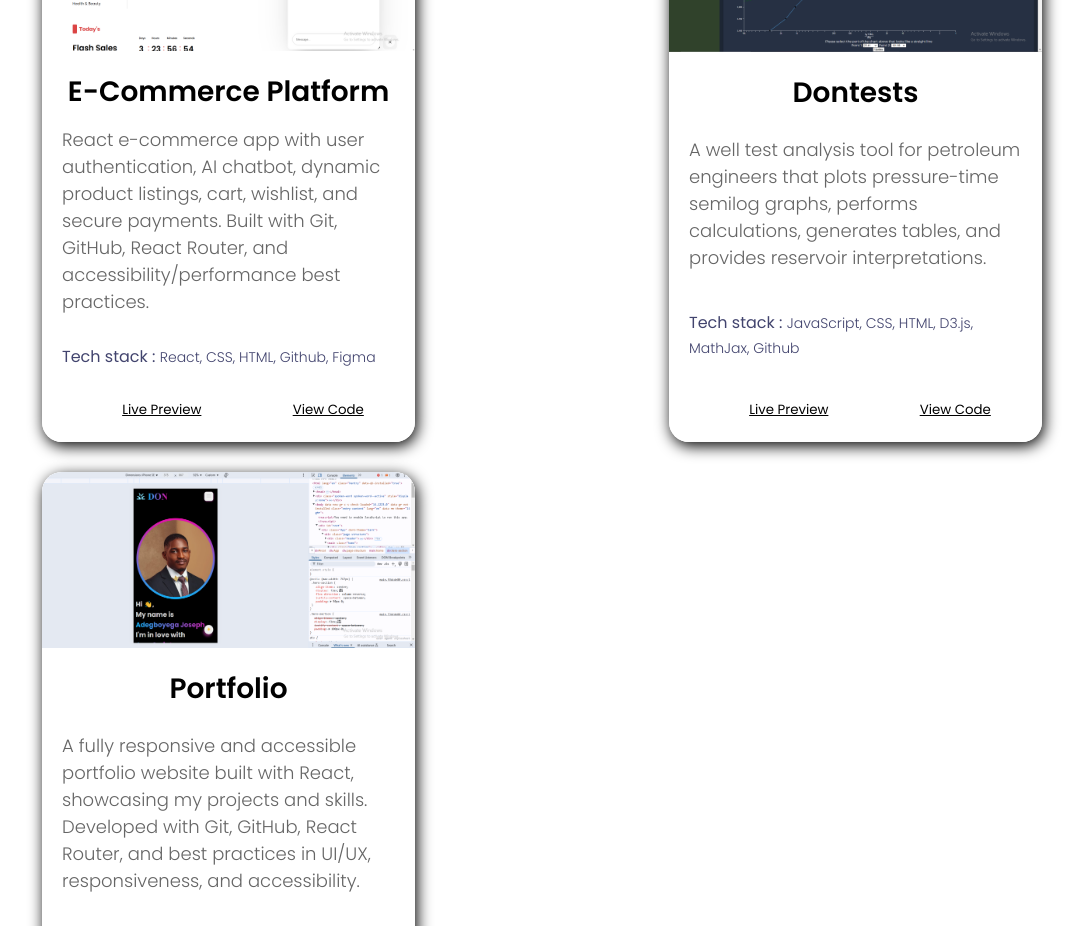
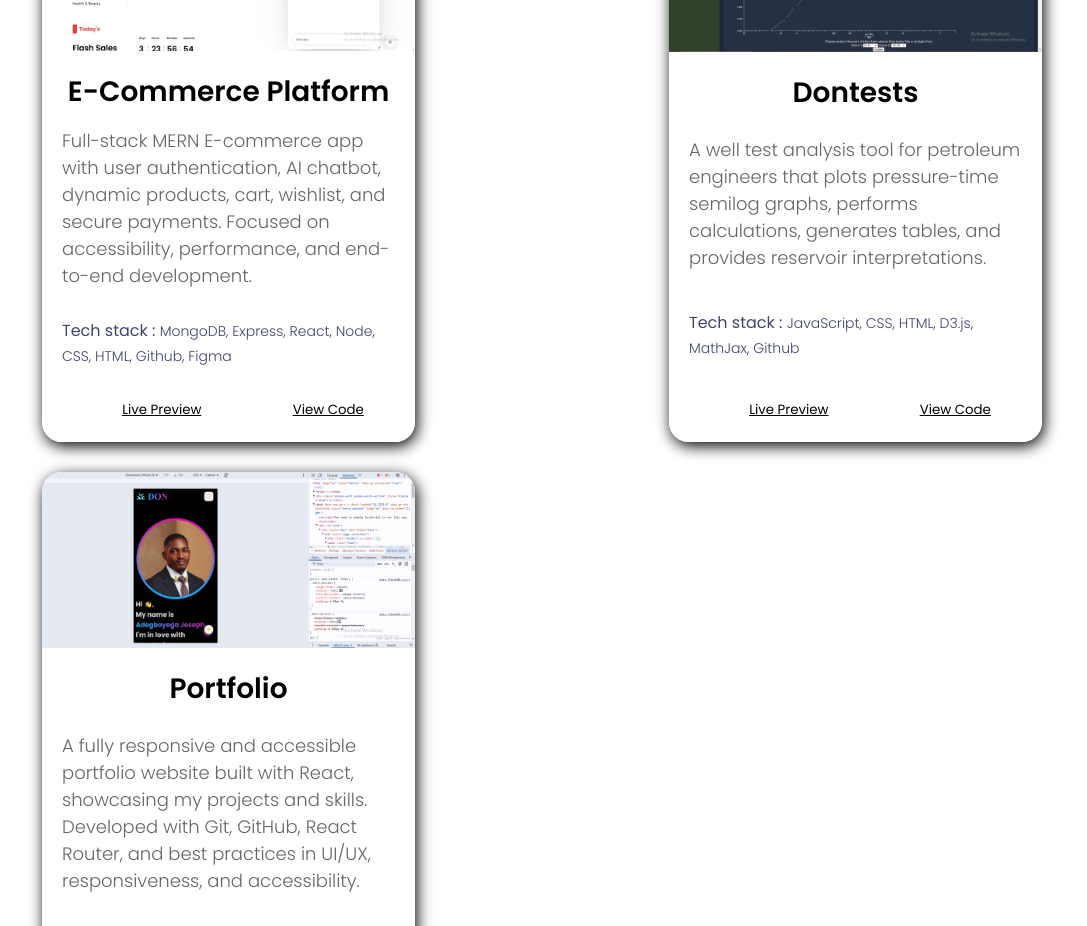
Before and after one commit to AdeJosephdon/Portfolio, a React (Create React App) app: page / in a window 1280 px wide. Shown: the part 1700-2626 px from the top of the page, without its empty margins (98-1185 px from the left). Built offline with nearby package versions, Linux system fonts and the light colour scheme; some icons are missing.

Commit message:
Updated the E-commerce project details

```diff
--- a/src/components/PortfolioData.js
+++ b/src/components/PortfolioData.js
@@ -1,47 +1,57 @@
-const PortfolioData =
-[
-
+const PortfolioData = [
   {
-    "id": 1,
-    "title": "E-Commerce Platform",
-    "image": "/Ecommerce 1.png",
-    "small_description": "React e-commerce app with user authentication, AI chatbot, dynamic product listings, cart, wishlist, and secure payments. Built with Git, GitHub, React Router, and accessibility/performance best practices.",
-    "long_description": "This E-commerce website is a personal project designed to showcase my skills, projects, and experiences as a frontend developer. This project is my first project after comleting my React course by FreeCodeCamp. The following are the new tool are extensions from my free code camp lessons:",
-    "description_images":
-    [
+    id: 1,
+    title: "E-Commerce Platform",
+    image: "/Ecommerce 1.png",
+    small_description:
+      "Full-stack MERN E-commerce app with user authentication, AI chatbot, dynamic products, cart, wishlist, and secure payments. Focused on accessibility, performance, and end-to-end development.",
+    long_description:
+      "This E-commerce platform is a personal full-stack project showcasing my growth from frontend to full-stack development. Originally built with React as my first post-course project after completing FreeCodeCamp’s React curriculum, I later converted it into a full-stack MERN application. I designed, developed, and integrated both the frontend and backend, demonstrating end-to-end web development proficiency. This project applied the following:",
+    description_images: [
       "/Ecommerce 1.png",
       "/Ecommerce 2.png",
-       "/Ecommerce 3.png"
+      "/Ecommerce 3.png",
     ],
-    "tech_stack": ["React", "CSS", "HTML", "Github", "Figma"],
-    "concepts_practised": [
-        "Implementation of AI chatbot",
-        "Recreation of Figma design: (https://www.figma.com/design/noB6Ao9cDlRHCNbJiZgNWP/Full-E-Commerce-Website-UI-UX-Design-(Community)?node-id=1-3&p=f&t=10m0lgK9jcLG9kXW-0)",
-        "Integrated APIs for dynamic data fetching and interaction.",
-        "Dynamic navigation using React Router, Page structure, useContext() for a seamless browsing experience.",
-        "Recreated a UI/UX design with attention to detail.",
-        "Deepened my understanding of Git and GitHub for version control, learning how to create, manage, and push branches, resolve push errors, protect API keys using .env, reset a Git repository, and start fresh while following best practices in a React project.",
-        "Explored and applied useState for state management.",
-        "Utilized useRef for handling references within components.",
-        "By building this e-commerce platform, I strengthened my frontend development skills while demonstrating my ability to create well-structured, maintainable, and user-friendly web applications."
+    tech_stack: [
+      "MongoDB",
+      "Express",
+      "React",
+      "Node",
+      "CSS",
+      "HTML",
+      "Github",
+      "Figma",
     ],
-    "live_preview": "https://e-commerce-six-mauve.vercel.app/",
-    "view_code": "https://github.com/AdeJosephdon/eCommerce"
+    concepts_practised: [
+      "Built full RESTful APIs using Express.js and Node.js.",
+      "Integrated MongoDB for persistent product, user, and cart data storage.",
+      "Implemented JWT-based user authentication and route protection.",
+      "Connected frontend and backend seamlessly using Fetch API and route configurations.",
+      "Recreated a Figma design: (https://www.figma.com/design/noB6Ao9cDlRHCNbJiZgNWP/Full-E-Commerce-Website-UI-UX-Design-(Community)?node-id=1-3&p=f&t=10m0lgK9jcLG9kXW-0)",
+      "Implemented AI chatbot for user support using Gemini API.",
+      "Used React Router for dynamic page navigation and structured routing.",
+      "Managed state with useState, useContext, and useRef hooks.",
+      "Applied Git and GitHub best practices: branch creation, API key protection with .env, repo reset, and project version control.",
+      "Built the application with a focus on accessibility, responsiveness, and performance.",
+    ],
+    live_preview: "https://ecommerce-bvsy.onrender.com/",
+    view_code: "https://github.com/AdeJosephdon/eCommerce",
   },
   {
-    "id": 2,
-    "title": "Dontests",
-    "image": "/DonTests slide 1.png",
-    "small_description": "A well test analysis tool for petroleum engineers that plots pressure-time semilog graphs, performs calculations, generates tables, and provides reservoir interpretations.",
-    "long_description": "This petroleum engineering well test tool is designed to assist in reservoir analysis by automating key well test processes. It generates pressure-time semilog plots, performs essential calculations, and constructs detailed tables to support decision-making. This application enhances efficiency and accuracy in petroleum engineering workflows. The following are the frontend tools I used to bring this project to life:",
-    "description_images":
-    [
+    id: 2,
+    title: "Dontests",
+    image: "/DonTests slide 1.png",
+    small_description:
+      "A well test analysis tool for petroleum engineers that plots pressure-time semilog graphs, performs calculations, generates tables, and provides reservoir interpretations.",
+    long_description:
+      "This petroleum engineering well test tool is designed to assist in reservoir analysis by automating key well test processes. It generates pressure-time semilog plots, performs essential calculations, and constructs detailed tables to support decision-making. This application enhances efficiency and accuracy in petroleum engineering workflows. The following are the frontend tools I used to bring this project to life:",
+    description_images: [
       "/Dontests 2 slide.png",
       "/DonTests slide 1.png",
-       "/DonTests slide 3.png"
+      "/DonTests slide 3.png",
     ],
-    "tech_stack": ["JavaScript", "CSS", "HTML", "D3.js", "MathJax", "Github"],
-    "concepts_practised": [
+    tech_stack: ["JavaScript", "CSS", "HTML", "D3.js", "MathJax", "Github"],
+    concepts_practised: [
       "The web application processes three different types of files xlsx, csv and xls so I had to develop for them.",
       "The web application does three different types of tests (drawdown buildup and variable rate tests). ",
       "The web application implements error handling ",
@@ -50,24 +60,26 @@ const PortfolioData =
       "Designed the site to be fully responsive across both mobile and desktop devices.",
       "Developed a UI/UX design from my own imagination.",
       "Deepened my understanding of Git and GitHub for version control, learning how to create, manage, and push branches, resolve push errors, protect API keys using .env, reset a Git repository, and start fresh while following best practices",
-        "By building this Dontests, I strengthened my frontend development skills while demonstrating my ability to create well-structured, maintainable, and user-friendly web applications."
+      "By building this Dontests, I strengthened my frontend development skills while demonstrating my ability to create well-structured, maintainable, and user-friendly web applications.",
     ],
-    "live_preview": "https://dontests.vercel.app/",
-    "view_code": "https://github.com/AdeJosephdon/DonTests"
-  },  {
-    "id": 3,
-    "title": "Portfolio",
-    "image": "/Portfolio Slide 3.png",
-    "small_description": "A fully responsive and accessible portfolio website built with React, showcasing my projects and skills. Developed with Git, GitHub, React Router, and best practices in UI/UX, responsiveness, and accessibility.",
-    "long_description": "This portfolio website is a personal project designed to showcase my skills, projects, and experiences as a frontend developer. It is the second project I have worked on since completing my React course by freeCodeCamp. The following tools are extensions of what I learned in my freeCodeCamp lessons:",
-    "description_images":
-    [
+    live_preview: "https://dontests.vercel.app/",
+    view_code: "https://github.com/AdeJosephdon/DonTests",
+  },
+  {
+    id: 3,
+    title: "Portfolio",
+    image: "/Portfolio Slide 3.png",
+    small_description:
+      "A fully responsive and accessible portfolio website built with React, showcasing my projects and skills. Developed with Git, GitHub, React Router, and best practices in UI/UX, responsiveness, and accessibility.",
+    long_description:
+      "This portfolio website is a personal project designed to showcase my skills, projects, and experiences as a frontend developer. It is the second project I have worked on since completing my React course by freeCodeCamp. The following tools are extensions of what I learned in my freeCodeCamp lessons:",
+    description_images: [
       "/Portfolio Slide 1.png",
       "/Portfolio Slide 2.png",
-       "/Portfolio Slide 3.png"
+      "/Portfolio Slide 3.png",
     ],
-    "tech_stack": ["React", "CSS", "HTML", "Github", "Figma"],
-    "concepts_practised": [
+    tech_stack: ["React", "CSS", "HTML", "Github", "Figma"],
+    concepts_practised: [
       "Dynamic navigation using React Router, Page structure, useContext() for a seamless browsing experience.",
       "Recreation of Figma design: (https://www.figma.com/design/Su9RVJZDbtwG3PZ7VBFB1m/Developer-Portfolio-Design-(Community)?node-id=1-4&t=2B6Ss4aROUXRPNaq-0)",
       "Designed the site to be fully responsive across both mobile and desktop devices.",
@@ -79,138 +91,167 @@ const PortfolioData =
       "Utilized useRef for handling references within components.",
       // "Integrated APIs for dynamic data fetching and interaction.",
       // "And so much more.",
-        "By building this portfolio, I strengthened my frontend development skills while demonstrating my ability to create well-structured, maintainable, and user-friendly web applications."
+      "By building this portfolio, I strengthened my frontend development skills while demonstrating my ability to create well-structured, maintainable, and user-friendly web applications.",
     ],
-    "live_preview": "https://josephdonportfolio.vercel.app/",
-    "view_code": "https://github.com/AdeJosephdon/Portfolio"
+    live_preview: "https://josephdonportfolio.vercel.app/",
+    view_code: "https://github.com/AdeJosephdon/Portfolio",
   },
   {
-    "id": 4,
-    "title": "Question and Answer",
-    "image": "/Q and A 3.png",
-    "small_description": "I believe frontend development is about making things happen. This mobile Q&A app is a personal project I created to study more efficiently, whenever and wherever.",
-    "long_description": "This project takes in an excel file containing already prepared question and answers. I had to reinforce the following knowledge while working on this project:",
-    "description_images":
-    [
-       "/Q and A 1.png",
-       "/Q and A 2.png",
-       "/Q and A 3.png"
-    ],
-    "tech_stack": ["JavaScript", "CSS", "HTML", "Github"],
-    "concepts_practised": [
+    id: 4,
+    title: "Question and Answer",
+    image: "/Q and A 3.png",
+    small_description:
+      "I believe frontend development is about making things happen. This mobile Q&A app is a personal project I created to study more efficiently, whenever and wherever.",
+    long_description:
+      "This project takes in an excel file containing already prepared question and answers. I had to reinforce the following knowledge while working on this project:",
+    description_images: ["/Q and A 1.png", "/Q and A 2.png", "/Q and A 3.png"],
+    tech_stack: ["JavaScript", "CSS", "HTML", "Github"],
+    concepts_practised: [
       "The web application processes three different types of files xlsx, csv and xls so I had to develop for them.",
       "Designed the site to be fully responsive across both mobile and desktop devices.",
       "Developed a UI/UX design from my own imagination.",
-        "Asynchronous JavaScript and APIs (AJAX/Fetch)", "DOM Manipulation","Promises and Async/Await", "Data Structures (Arrays, Functions and Objects)", "Dynamic UI updates"
+      "Asynchronous JavaScript and APIs (AJAX/Fetch)",
+      "DOM Manipulation",
+      "Promises and Async/Await",
+      "Data Structures (Arrays, Functions and Objects)",
+      "Dynamic UI updates",
     ],
-    "live_preview": "https://question-bank-rouge.vercel.app/",
-    "view_code": "https://github.com/AdeJosephdon/Question-Bank"
+    live_preview: "https://question-bank-rouge.vercel.app/",
+    view_code: "https://github.com/AdeJosephdon/Question-Bank",
   },
   {
-    "id": 5,
-    "title": "Chef Claude",
-    "image": "/Chef Claude 2.png",
-    "small_description": "Chef Claude is a React project designed to solidify advanced React concepts.",
-    "long_description": "A capstone project from free code camp to demonstrate mastery of state management, AI usage in React, component composition, and dynamic rendering. The following were practiced:",
-    "description_images":
-    [
+    id: 5,
+    title: "Chef Claude",
+    image: "/Chef Claude 2.png",
+    small_description:
+      "Chef Claude is a React project designed to solidify advanced React concepts.",
+    long_description:
+      "A capstone project from free code camp to demonstrate mastery of state management, AI usage in React, component composition, and dynamic rendering. The following were practiced:",
+    description_images: [
       "/Chef Claude 1.png",
       "/Chef Claude 2.png",
       "/Chef Claude 3.png",
     ],
-    "tech_stack": ["React", "CSS", "HTML","Github"],
-    "concepts_practised": ["AI usage", "useState", "useRef", "Api"],
-    "live_preview": "https://chef-claude-joe.vercel.app/",
-    "view_code": "https://github.com/AdeJosephdon/chefClaude"
+    tech_stack: ["React", "CSS", "HTML", "Github"],
+    concepts_practised: ["AI usage", "useState", "useRef", "Api"],
+    live_preview: "https://chef-claude-joe.vercel.app/",
+    view_code: "https://github.com/AdeJosephdon/chefClaude",
   },
   {
-    "id": 6,
-    "title": "Image-Search-App",
-    "image": "/Image Search 2.png",
-    "small_description": "An Image Search web application built with HTML, CSS, and JavaScript. It allows users to search for images using an external API and displays the results dynamically.",
-    "long_description": "This Image Search application allows users to search for images by entering keywords, retrieving results from an external image API, and displaying them in a user-friendly grid. Built with HTML, CSS, and JavaScript, this project demonstrates several important frontend development concepts. Here's a breakdown of the JavaScript skills required:",
-    "description_images":
-    [
+    id: 6,
+    title: "Image-Search-App",
+    image: "/Image Search 2.png",
+    small_description:
+      "An Image Search web application built with HTML, CSS, and JavaScript. It allows users to search for images using an external API and displays the results dynamically.",
+    long_description:
+      "This Image Search application allows users to search for images by entering keywords, retrieving results from an external image API, and displaying them in a user-friendly grid. Built with HTML, CSS, and JavaScript, this project demonstrates several important frontend development concepts. Here's a breakdown of the JavaScript skills required:",
+    description_images: [
       "/Image Search 1.png",
       "/Image Search 2.png",
-       "/Image Search 3.png"
+      "/Image Search 3.png",
     ],
-    "tech_stack": ["JavaScript", "CSS", "HTML", "Github"],
-    "concepts_practised": ["Asynchronous JavaScript and APIs (AJAX/Fetch)", "DOM Manipulation","Respnsive design for mobile and desktop.", "Promises and Async/Await", "Data Structures (Arrays, Functions and Objects)", "Dynamic UI updates"],
-    "live_preview": "https://dons-image-search-app.vercel.app/",
-    "view_code": "https://github.com/AdeJosephdon/Image-Search-App"
+    tech_stack: ["JavaScript", "CSS", "HTML", "Github"],
+    concepts_practised: [
+      "Asynchronous JavaScript and APIs (AJAX/Fetch)",
+      "DOM Manipulation",
+      "Respnsive design for mobile and desktop.",
+      "Promises and Async/Await",
+      "Data Structures (Arrays, Functions and Objects)",
+      "Dynamic UI updates",
+    ],
+    live_preview: "https://dons-image-search-app.vercel.app/",
+    view_code: "https://github.com/AdeJosephdon/Image-Search-App",
   },
   {
-    "id": 7,
-    "title": "Assembly: Endgame",
-    "image": "/Assembly 1.png",
-    "small_description": "Assembly: Endgame is a React project designed to solidify advanced React concepts.",
-    "long_description": "A capstone project from free code camp to demonstrate mastery of state management, component composition, and dynamic rendering. The following were practiced:",
-    "description_images":
-    [
+    id: 7,
+    title: "Assembly: Endgame",
+    image: "/Assembly 1.png",
+    small_description:
+      "Assembly: Endgame is a React project designed to solidify advanced React concepts.",
+    long_description:
+      "A capstone project from free code camp to demonstrate mastery of state management, component composition, and dynamic rendering. The following were practiced:",
+    description_images: [
       "/Assembly 1.png",
       "/Assembly 3.png",
-       "/Assembly 2.png"
+      "/Assembly 2.png",
     ],
-    "tech_stack": ["React", "CSS", "HTML", "Github"],
-    "concepts_practised": ["React rendering", "useState", "useRef"],
-    "live_preview": "https://assembly-endgame-chi.vercel.app/",
-    "view_code": "https://github.com/AdeJosephdon/Assembly-Endgame"
+    tech_stack: ["React", "CSS", "HTML", "Github"],
+    concepts_practised: ["React rendering", "useState", "useRef"],
+    live_preview: "https://assembly-endgame-chi.vercel.app/",
+    view_code: "https://github.com/AdeJosephdon/Assembly-Endgame",
   },
   {
-    "id": 8,
-    "title": "Scientific-calculator",
-    "image": "/Calculator 2.png",
-    "small_description": "A fully functional scientific calculator web application built using HTML, CSS, and JavaScript. It provides standard arithmetic operations and advanced scientific functions.",
-    "long_description": "This project is a scientific calculator web application, constructed using the foundational web technologies: HTML for structure, CSS for styling, and JavaScript for interactivity and logic. In building this calculator, I applied my solid understanding of several key JavaScript concepts, which are:",
-    "description_images":
-    [
+    id: 8,
+    title: "Scientific-calculator",
+    image: "/Calculator 2.png",
+    small_description:
+      "A fully functional scientific calculator web application built using HTML, CSS, and JavaScript. It provides standard arithmetic operations and advanced scientific functions.",
+    long_description:
+      "This project is a scientific calculator web application, constructed using the foundational web technologies: HTML for structure, CSS for styling, and JavaScript for interactivity and logic. In building this calculator, I applied my solid understanding of several key JavaScript concepts, which are:",
+    description_images: [
       "/Calculator 1.png",
       "/Calculator 2.png",
       "/Calculator 3.png",
     ],
-    "tech_stack": ["JavaScript", "CSS", "HTML", "Github"],
-    "concepts_practised": ["Object Oriented Programming","DOM and String Manipulation", "Event Handling", "Mathematical Functions", "Functions"],
-    "live_preview": "https://josephdons-scientific-calculator.vercel.app/",
-    "view_code": "https://github.com/AdeJosephdon/Scientific-calculator"
+    tech_stack: ["JavaScript", "CSS", "HTML", "Github"],
+    concepts_practised: [
+      "Object Oriented Programming",
+      "DOM and String Manipulation",
+      "Event Handling",
+      "Mathematical Functions",
+      "Functions",
+    ],
+    live_preview: "https://josephdons-scientific-calculator.vercel.app/",
+    view_code: "https://github.com/AdeJosephdon/Scientific-calculator",
   },
   {
-    "id": 9,
-    "title": "Tenzis-game",
-    "image": "/Tenzis 1.png",
-    "small_description": "Tenzis-game is a React project designed to solidify advanced React concepts.",
-    "long_description": "A capstone project from free code camp to demonstrate mastery of state management, AI usage in React, component composition, and dynamic rendering. The following were practiced:",
-    "description_images":
-    [
-       "/Tenzis 2.png",
-       "/Tenzis 1.png",
-       "/Tenzis 3.png"
-    ],
-    "tech_stack": ["React", "CSS", "HTML", "Github"],
-    "concepts_practised": ["useState", "useRef", "Component Management"],
-    "live_preview": "https://dons-tenzis-game.vercel.app/",
-    "view_code": "https://github.com/AdeJosephdon/Tenzis-game"
+    id: 9,
+    title: "Tenzis-game",
+    image: "/Tenzis 1.png",
+    small_description:
+      "Tenzis-game is a React project designed to solidify advanced React concepts.",
+    long_description:
+      "A capstone project from free code camp to demonstrate mastery of state management, AI usage in React, component composition, and dynamic rendering. The following were practiced:",
+    description_images: ["/Tenzis 2.png", "/Tenzis 1.png", "/Tenzis 3.png"],
+    tech_stack: ["React", "CSS", "HTML", "Github"],
+    concepts_practised: ["useState", "useRef", "Component Management"],
+    live_preview: "https://dons-tenzis-game.vercel.app/",
+    view_code: "https://github.com/AdeJosephdon/Tenzis-game",
   },
   {
-    "id": 10,
-    "title": "Product Store",
-    "image": "/Product Store 3.png",
-    "small_description": "A full-stack application applying CRUD principles.",
-    "long_description": "This project is a full stack application built using React and backend API built using Express and Node.js, which allows the management of product data in an e-commerce-like system. The backend connects to a MongoDB database to store, retrieve, and manage products. It provides CRUD (Create, Read, Update, Delete) functionality to allow easy interaction with the product data. The following were practiced:",
-    "description_images":
-    [
+    id: 10,
+    title: "Product Store",
+    image: "/Product Store 3.png",
+    small_description: "A full-stack application applying CRUD principles.",
+    long_description:
+      "This project is a full stack application built using React and backend API built using Express and Node.js, which allows the management of product data in an e-commerce-like system. The backend connects to a MongoDB database to store, retrieve, and manage products. It provides CRUD (Create, Read, Update, Delete) functionality to allow easy interaction with the product data. The following were practiced:",
+    description_images: [
       "/Product Store 1.png",
       "/Product Store 3.png",
       "/Product Store 2.png",
     ],
-    "tech_stack": ["React", "CSS", "HTML", "Github", "Node", "MongoDB", "Express"],
-    "concepts_practised": ["Frontend-Backend connection","Database Integration with MongoDB", "HTTP Methods and Status Codes", "API Testing and Debugging", "API Design", "CRUD Operations", "Debugging and Error Handling", "Modeling Data with Mongoose"],
-    "live_preview": "https://mern-course-aykc.onrender.com/",
-    "view_code": "https://github.com/AdeJosephdon/Tenzis-game"
-  }
-
-]
-
-
+    tech_stack: [
+      "React",
+      "CSS",
+      "HTML",
+      "Github",
+      "Node",
+      "MongoDB",
+      "Express",
+    ],
+    concepts_practised: [
+      "Frontend-Backend connection",
+      "Database Integration with MongoDB",
+      "HTTP Methods and Status Codes",
+      "API Testing and Debugging",
+      "API Design",
+      "CRUD Operations",
+      "Debugging and Error Handling",
+      "Modeling Data with Mongoose",
+    ],
+    live_preview: "https://mern-course-aykc.onrender.com/",
+    view_code: "https://github.com/AdeJosephdon/Tenzis-game",
+  },
+];
 
 export default PortfolioData;
```
Also changed, not shown: src/App.css (+50 -52 lines), public/Ecommerce 3.png. Lines whose indentation alone changed are shown as unchanged.
